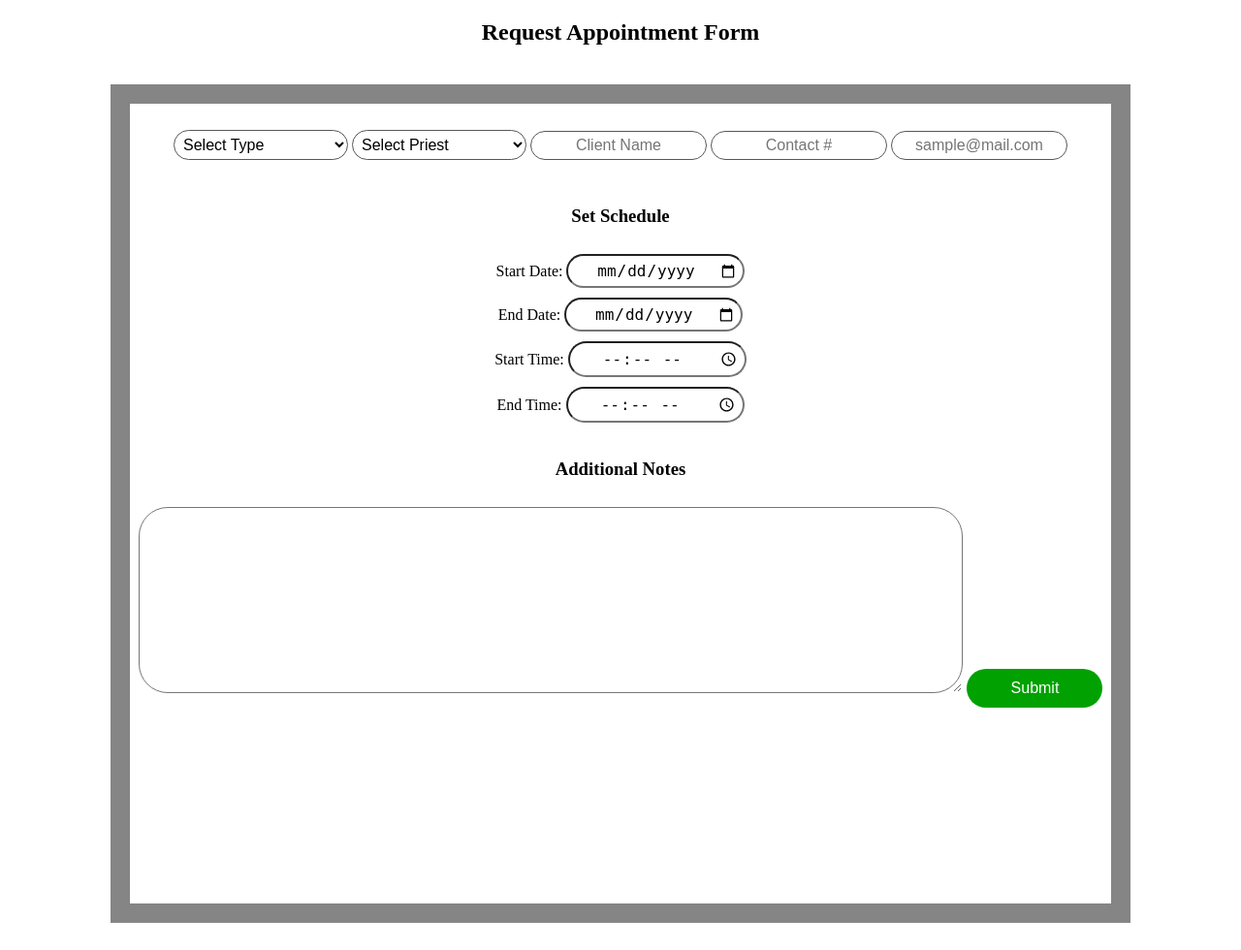
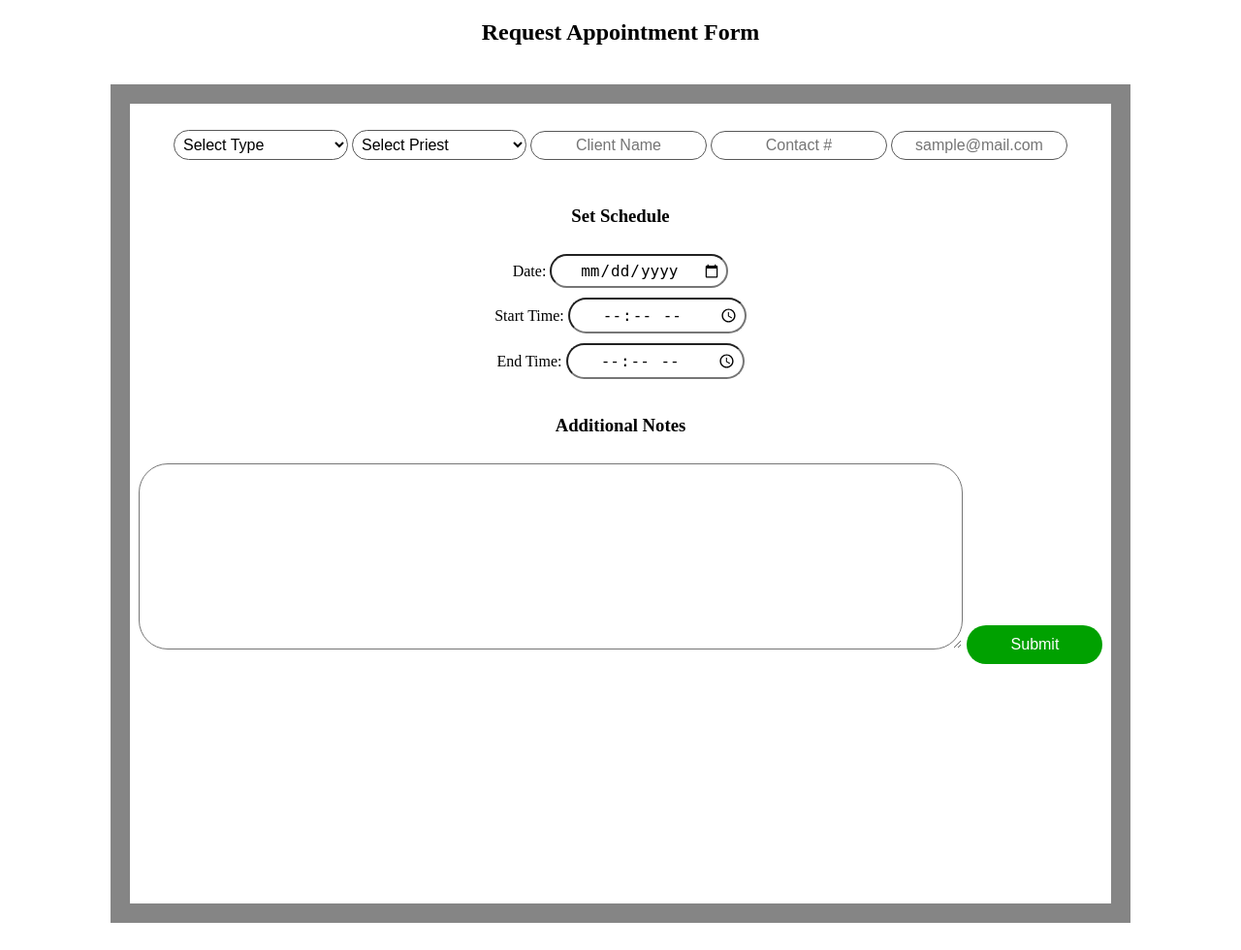
Before and after one commit to MeidenWeiss/misa-app, a PHP site: page /req_appt.php in a window 1280 px wide. Shown: the whole page at 97% size. Run offline with PHP 8.4, Linux system fonts and the light colour scheme.

Commit message:
Update req_appt.php

```diff
--- a/req_appt.php
+++ b/req_appt.php
@@ -40,8 +40,7 @@ include 'config.php';
             <input class="input_text" type="text" name="contact" placeholder="Contact #" required>
             <input class="input_text" type="text" name="email" placeholder="sample@mail.com"><br/><br/>
             <h3>Set Schedule</h3>
-            Start Date: <input class="input_time" type="date" name="startDate"><br/>
-            End Date: <input class="input_time" type="date" name="endDate"><br/>
+            Date: <input class="input_time" type="date" name="Date"><br/>
             Start Time: <input class="input_time" type="time" name="startTime"><br/>
             End Time: <input class="input_time" type="time" name="endTime"><br/><br/>
             <h3>Additional Notes</h3>
```
